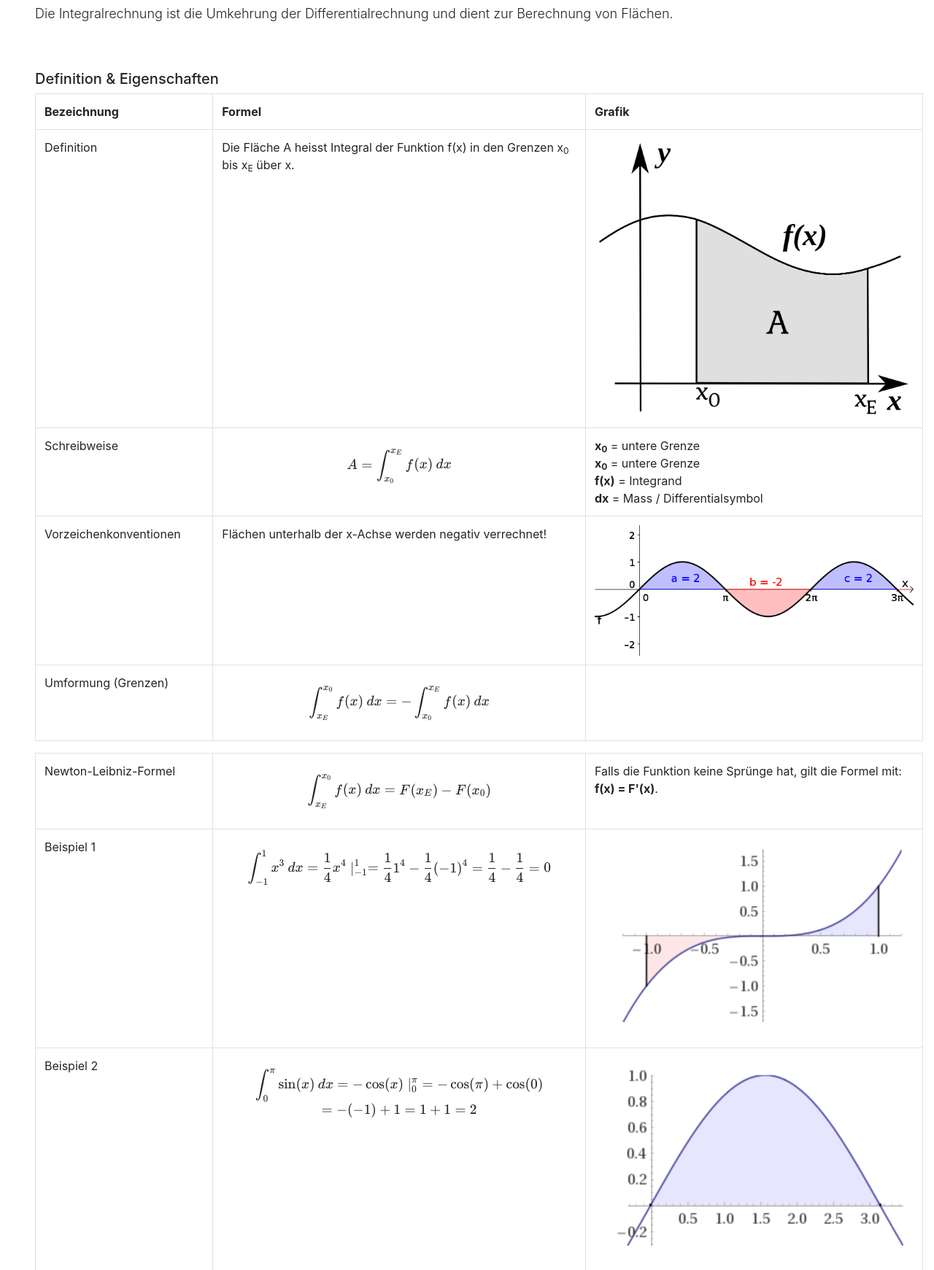
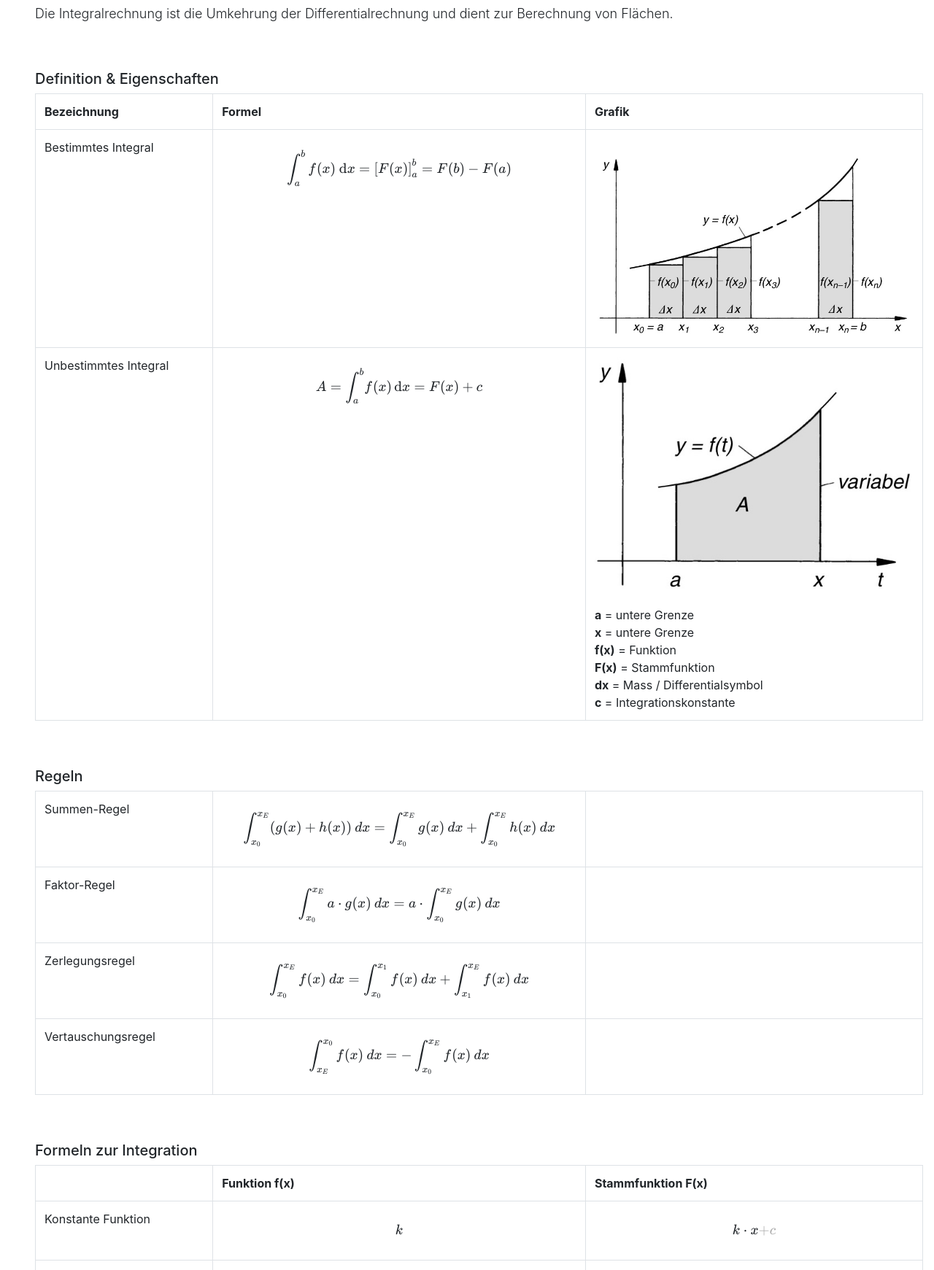
Before and after one commit to mschaufe/wiki, a PHP site: page /integral.php in a window 1280 px wide. Shown: the part 219-1960 px from the top of the page at 73% size. Run offline with PHP 8.4, Linux system fonts and the light colour scheme; some libraries are stand-ins or nearby versions.

Commit message:
update for S8

```diff
--- a/integral.php
+++ b/integral.php
@@ -27,11 +27,12 @@
           <div class="d-none d-xl-block col-xl-2 bd-toc">
             <ul class="section-nav">
             <li class="toc-entry toc-h2"><a href="#darstellung">Definition & Eigenschaften</a></li>
-              <ul><li class="toc-entry toc-h3"><a href="#folge">Definition</a></li></ul>
-              <ul><li class="toc-entry toc-h3"><a href="#darstellung">Schreibweise</a></li></ul>
+            <li class="toc-entry toc-h2"><a href="#regeln">Regeln</a></li>
             <li class="toc-entry toc-h2"><a href="#formeln">Formeln zur Integration</a></li>
             <li class="toc-entry toc-h2"><a href="#modifikation">Lineare Modifikation</a></li>
             <li class="toc-entry toc-h2"><a href="#acr">ACR-Prozess</a></li>
+            <li class="toc-entry toc-h2"><a href="#integrationsmethoden">Integrationsmethoden</a></li>
+            <li class="toc-entry toc-h2"><a href="#uneigentliche_integrale">Uneigentliche Integrale</a></li>
             <li class="toc-entry toc-h2"><a href="#tools">Tools</a></li>
             </ul>
           </div>
@@ -42,8 +43,6 @@
 
           <p class="bd-lead">Die Integralrechnung ist die Umkehrung der Differentialrechnung und dient zur Berechnung von Flächen.</p>
 
-
-
           <br><br><h5 id="begriffe">Definition & Eigenschaften</h5>
               <table class="table">
                 <thead>
@@ -53,63 +52,26 @@
                     <th scope="col">Grafik</th>
                   </tr>
                 </thead>
-                <tbody>
                   <tr>
-                    <td >Definition</td>
-                    <td>Die Fläche A heisst Integral der Funktion f(x) in den Grenzen x<sub>0</sub>  bis x<sub>E</sub>  über x.</td>
-                    <td ><img src="bilder/integral/definition.png"style="max-height:15%; max-width:100%"></td>
+                    <td width=20%>Bestimmtes Integral</td>
+                    <td width=42%>$$ \int_{a}^{b}f(x) \text{ d}x = \left [ F(x) \right ]_{a}^{b} = F(b) - F(a) $$</td>
+                    <td><img src="bilder/integral/bestimmtes_integral.jpg"style="max-height:40%; max-width:100%"></td>
                   </tr>
                   <tr>
-                    <td >Schreibweise</td>
-                    <td>$$  A = \int_{x_{0}}^{x_{E}}f(x) \:dx $$</td>
-                    <td>
-                      <b>x<sub>0</sub></b> = untere Grenze<br>
-                      <b>x<sub>0</sub></b> = untere Grenze<br>
-                      <b>f(x)</b> = Integrand<br>
-                      <b>dx</b> = Mass / Differentialsymbol
+                    <td>Unbestimmtes Integral</td>
+                    <td>$$ A = \int_{a}^{b} \! f(x) \, \mathrm{d}x = F(x) + c $$</td>
+                    <td><img src="bilder/integral/unbestimmtes_integral.jpg"style="max-height:44%; max-width:100%"><br><br>
+                      <b>a</b> = untere Grenze<br>
+                      <b>x</b> = untere Grenze<br>
+                      <b>f(x)</b> = Funktion<br>
+                      <b>F(x)</b> = Stammfunktion<br>
+                      <b>dx</b> = Mass / Differentialsymbol<br>
+                      <b>c</b> = Integrationskonstante
                     </td>
                   </tr>
-                  <tr>
-                    <td >Vorzeichenkonventionen</td>
-                    <td>Flächen unterhalb der x-Achse werden negativ verrechnet!</td>
-                    <td ><img src="bilder/integral/vorzeichen.png"style="max-height:50%; max-width:100%"></td>
-                  </tr>
-                  <tr>
-                    <td >Umformung (Grenzen)</td>
-                    <td>$$ \int_{x_{E}}^{x_{0}}f(x) \:dx = -\int_{x_{0}}^{x_{E}}f(x) \:dx$$</td>
-                    <td></td>
-                  </tr>
-                </tbody>
               </table>
 
-              <table class="table">
-              <tr>
-                <td width=20%>Newton-Leibniz-Formel</td>
-                <td width=42%>$$ \int_{x_{E}}^{x_{0}}f(x) \:dx = F(x_{E})-F{(x_{0})} $$</td>
-                <td>Falls die Funktion keine Sprünge hat, gilt die Formel mit:<br> <b>f(x) = F'(x)</b>.</td>
-              </tr>
-              <tr>
-                <td width=20%>Beispiel 1</td>
-                <td width=42%>$$ \int_{-1}^{1}x^{3} \:dx = \frac{1}{4}x^{4} \mid _{-1}^{1} = \frac{1}{4}1^{4} -\frac{1}{4}(-1)^{4} = \frac{1}{4}-\frac{1}{4}= 0 $$</td>
-                <td><img src="bilder/integral/beispiel_1.png"style="max-height:35%; max-width:100%"></td>
-              </tr>
-              <tr>
-                <td width=20%>Beispiel 2</td>
-                <td width=42%>$$ \int_{0}^{\pi}\sin(x)\:dx = -\cos(x)\mid _{0}^{\pi} \;= -\cos(\pi)+\cos(0) \\= -(-1)+1 = 1+1 = 2 $$</td>
-                <td><img src="bilder/integral/beispiel_2.png"style="max-height:35%; max-width:100%"></td>
-              </tr>
-              <tr>
-                <td width=20%>Bestimmtes Integral</td>
-                <td width=42%>$$  $$</td>
-                <td>Beim bestimmten Integral sind die Integrationsgrenzen angegeben</td>
-              </tr>
-              <tr>
-                <td width=20%>Unbestimmtes Integral</td>
-                <td width=42%>$$ \int \! f(x) \, \mathrm{d}x = F(x) + c $$</td>
-                <td>Hingegen beim unbestimmten Integral sind keine Grenzen angegeben.<br> <b>c</b> = Integrationskonstante</td>
-              </tr>
-            </table>
-
+            <br><br><h5 id="regeln">Regeln</h5>
             <table class="table">
               <tr>
                 <td width=20%>Summen-Regel</td>
@@ -124,7 +86,13 @@
               <tr>
                 <td width=20%>Zerlegungsregel</td>
                 <td width=42%>$$ \int_{x_{0}}^{x_{E}}f(x) \:dx = \int_{x_{0}}^{x_{1}}f(x) \:dx + \int_{x_{1}}^{x_{E}}f(x) \:dx $$</td>
+                <td>
+              </td>
+              <tr>
+                <td>Vertauschungsregel</td>
+                <td>$$ \int_{x_{E}}^{x_{0}}f(x) \:dx = -\int_{x_{0}}^{x_{E}}f(x) \:dx$$</td>
                 <td></td>
+              </tr>
               </tr>
             </table>
 
@@ -149,9 +117,9 @@
                 <td>$$ \frac{1}{n+1}\cdot x^{n+1} \color{#AAA}{+ c} $$</td>
               </tr>
               <tr>
-                <td width=20%> e-Funktion </td>
-                <td width=42%>$$ e^{x} $$</td>
-                <td>$$ e^x \color{#AAA}{+ c} $$</td>
+                <td width=20%>Wurzelfunktion</td>
+                <td width=42%>$$ \frac{1}{\sqrt{x}} $$</td>
+                <td>$$ 2\sqrt{x} \color{#AAA}{+ c} $$</td>
               </tr>
               <tr>
                 <td width=20%>Sinus</td>
@@ -172,6 +140,11 @@
                 <td width=20%>Hyperbel</td>
                 <td width=42%>$$ \frac{1}{x} $$</td>
                 <td>$$ \ln(|x|) \color{#AAA}{+ c} $$</td>
+              </tr>
+              <tr>
+                <td width=20%> e-Funktion </td>
+                <td width=42%>$$ e^{x} $$</td>
+                <td>$$ e^x \color{#AAA}{+ c} $$</td>
               </tr>
               <tr>
                 <td width=20%> Logarithmus naturalis </td>
@@ -230,6 +203,56 @@
               </tr>
               </table>
 
+          <br><br><h5 id="integrationsmethoden">Integratoinsmethoden</h5>
+            <table>
+              <tr>
+                <td rowspan="2" width=20%>Substitution</td>
+                <td width=42%>$$ \int_{a}^{b} f(u(x))\cdot u'(x) \text{ d}x = \int_{u(a)}^{u(b)} f(u) \text{ d}u = F(u(b))-F(u(a))$$</td>
+                <td rowspan="2">
+                  1. Substituieren u(x) =<br>
+                  2. Das Substituierte ableiten u'(x) =<br>
+                  3. Kehrwert von u'(x) multiplizieren <br>
+                  4. Inegration mit u(x) schreiben<br>
+                  5. Grenzen + Differentialsymbol anpassen<br>
+                  6. Integrationskonstante hinzufügen oder rechnen
+                </td>
+              </tr>
+              <tr>
+                <td>$$ \int f(u(x))\cdot u'(x) \text{ d}x = \int f(u) \text{ d}u = F(u(x)) + c  $$</td>
+              </tr>
+              <tr>
+                <td rowspan="2">Partielle Integration</td>
+                <td>$$  \int_{a}^{b} g(x) \cdot  h'(x) \text{ d}x = \left [ g(x) \cdot h(x)  \right ]_{a}^{b} - \int_{a}^{b} g'(x) \cdot h(x) \text{ d}x$$</td>
+                <td rowspan="2">
+                  <img src="bilder/integral/partielle.png"style="max-height:30%; max-width:100%"><br>Es ist üblich im ersten Integral die Rollen der Faktorn durch Pfeile zu kennzeichnen.
+                </td>
+              </tr>
+              <tr>
+                <td>$$ \int g(x) \cdot  h'(x) \text{ d}x = g(x) \cdot h(x) - \int g'(x) \cdot h(x) \text{ d}x $$</td>
+              </tr>
+            </table>
+
+          <br><br><h5 id="uneigentliche_integrale">Uneigentliche Integrale</h5>
+            <table>
+                <tr>
+                <td width=20%>Unendliches Integrationsintervall</td>
+                <td width=42%>$$ I =\int_{a}^{\infty} f(x) \text{ d}x = \lim_{\lambda \rightarrow \infty }\; \int_{a}^{\lambda } f(x) \text{ d}x $$</td>
+                <td><img src="bilder/integral/unendliches_int.jpeg"style="max-height:40%; max-width:100%"></td>
+              </tr>
+              <tr>
+                <td rowspan="3">Vorgehen</td>
+                <td rowspan="3"></td>
+                <td>S1: f Aufleiten → F</td>
+              </tr>
+                <tr><td>S2: Einsetzen von a und λ → F(λ) - F(a)</td></tr>
+                <tr><td>S2: Grenzwert für λ → ∞ berechnen </td>
+              </tr>
+              <tr>
+                <td>Integration über Polstellen</td>
+                <td>$$ \int_{a}^{b} f(x) \text{ d}x = \lim_{\lambda \rightarrow \; 0 }\;\int_{a}^{b-\lambda } f(x) \text{ d}x $$</td>
+                <td><img src="bilder/integral/polstellen.jpg"style="max-height:40%; max-width:100%"></td>
+              </tr>
+            </table>
 
 
 
```
Also changed, not shown: bilder/integral/bestimmtes_integral.jpg (added), bilder/integral/partielle.png (added), bilder/integral/polstellen.jpg (added), bilder/integral/unbestimmtes_integral.jpg (added), bilder/integral/unendliches_int.jpeg (added).
